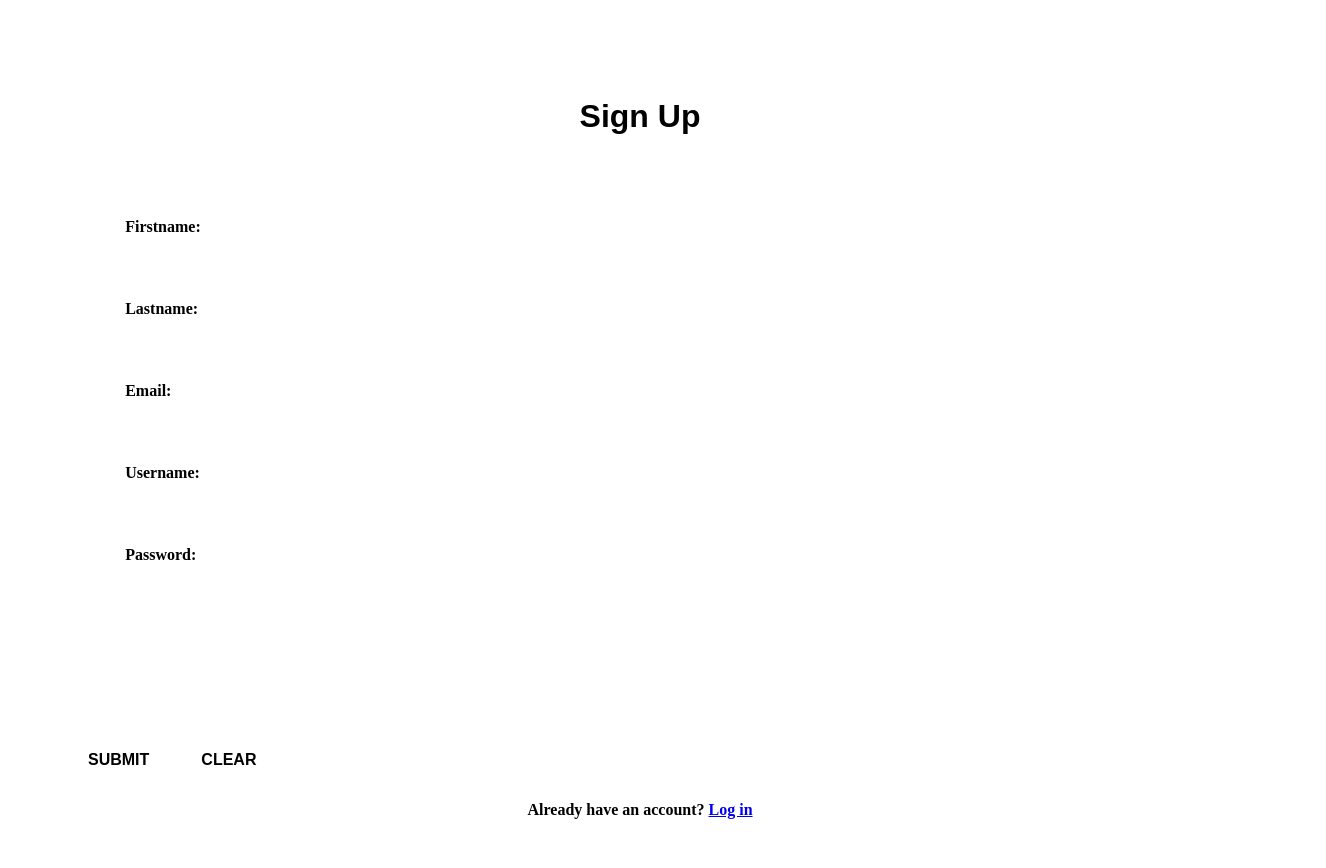
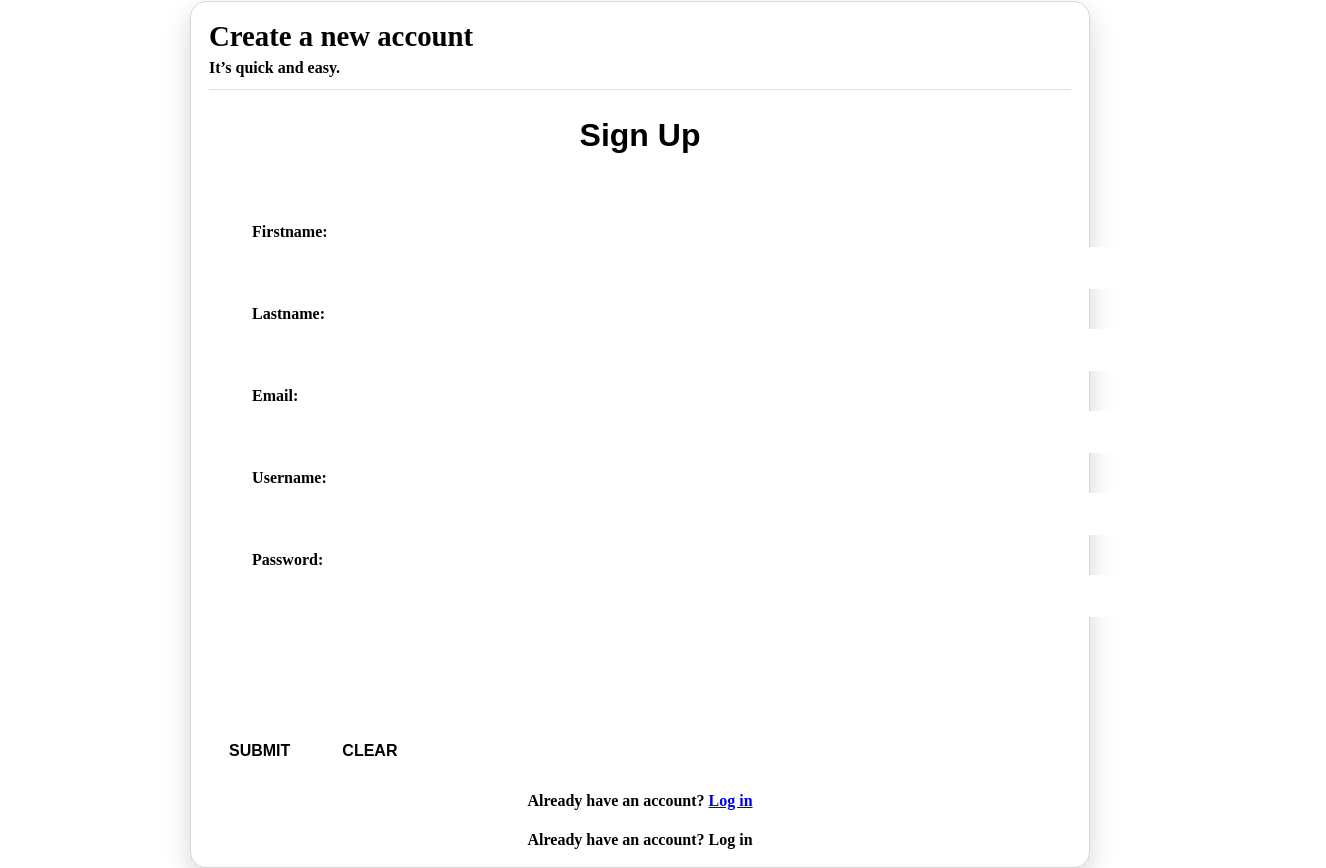
Before and after one commit to girlierazon84/Bookface_Fullstack_MERN, a React (Create React App) app in the folder frontend/: page /sign_up in a window 1280 px wide. Shown: the part 142-1010 px from the top of the page, 1326 px wide, since content can reach past the window. Built offline with nearby package versions, Linux system fonts and the light colour scheme; no server answers.

Commit message:
feat(auth-ui): wrap signup form in Facebook-like card layout

```diff
--- a/frontend/src/view/SignUpFormView.tsx
+++ b/frontend/src/view/SignUpFormView.tsx
@@ -1,21 +1,85 @@
 // frontend/src/view/SignUpFormView.tsx
 
 import React from "react";
+import { Link } from "react-router-dom";
 import styled from "styled-components";
+
 import CreateUser from "../components/users/CreateUser";
+import RoutingPath from "../routes/RoutingPath";
 
 
 const SignUpFormView: React.FC = () => {
     return (
-        <Article>
-            <CreateUser />
-        </Article>
+        <Page>
+            <Shell>
+                <Card>
+                    <Title>Create a new account</Title>
+                    <SubTitle>It’s quick and easy.</SubTitle>
+                    <Divider />
+                    <CreateUser />
+                    <FooterText>
+                        Already have an account? <LinkStyled to={RoutingPath.usersLogInView}>Log in</LinkStyled>
+                    </FooterText>
+                </Card>
+            </Shell>
+        </Page>
     );
 };
 
 export default SignUpFormView;
 
-const Article = styled.article`
-    background-color: var(--primary-color);
-    padding: 100px 60px;
+const Page = styled.main`
+    background: var(--primary-color);
+    min-height: calc(100vh - 85px);
+    display: grid;
+    place-items: center;
+    padding: 30px 0;
 `;
+
+const Shell = styled.section`
+    width: min(900px, 92%);
+`;
+
+const Card = styled.div`
+    background: var(--fifthly-color);
+    border: 1px solid rgba(97, 97, 97, 0.25);
+    border-radius: 16px;
+    box-shadow: 0 10px 24px rgba(97, 97, 97, 0.25);
+    padding: 18px;
+`;
+
+const Title = styled.h1`
+    margin: 0;
+    color: var(--secondary-color);
+    font-weight: 900;
+    font-size: 1.8rem;
+`;
+
+const SubTitle = styled.p`
+    margin: 6px 0 0;
+    color: var(--fourthly-color);
+    font-weight: 700;
+`;
+
+const Divider = styled.hr`
+    border: none;
+    border-top: 1px solid rgba(97, 97, 97, 0.2);
+    margin: 12px 0;
+`;
+
+const FooterText = styled.p`
+    margin: 14px 0 0;
+    text-align: center;
+    color: var(--fourthly-color);
+    font-weight: 700;
+`;
+
+const LinkStyled = styled(Link)`
+    color: var(--secondary-color);
+    text-decoration: none;
+    font-weight: 900;
+
+    &:hover {
+        text-decoration: underline;
+    }
+`;
```
